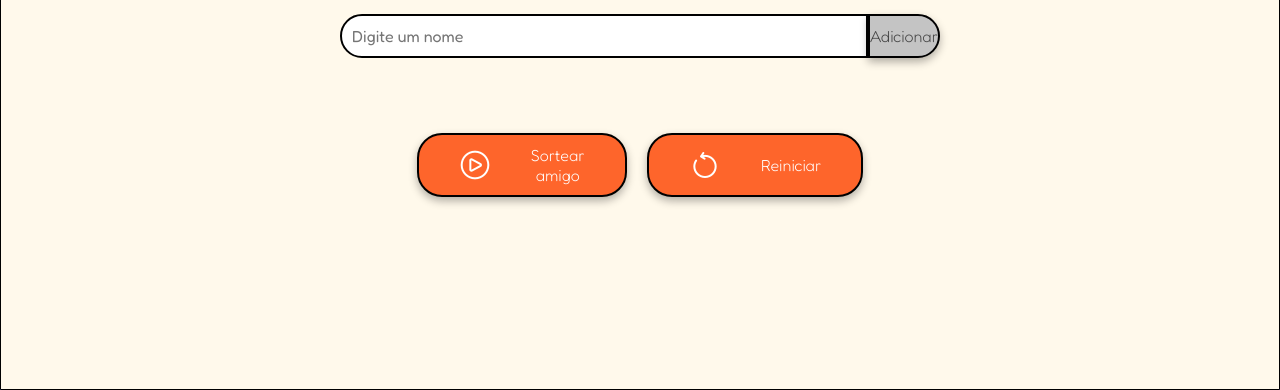
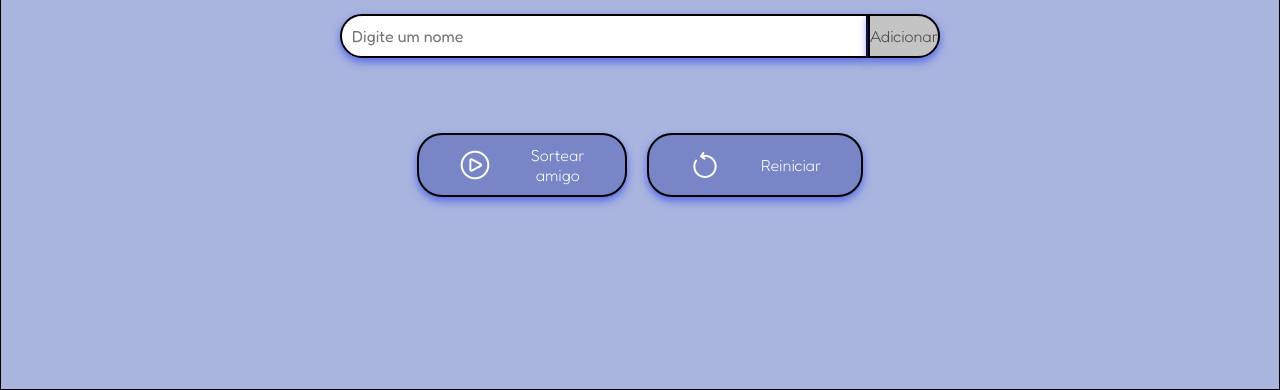
Before and after one commit to inaianebarros/amigo-secreto, a plain HTML site: page index.html in a window 1280 px wide. Shown: the part 410-800 px from the top of the page. Drawn offline with Linux system fonts and the light colour scheme.

Commit message:
Alterar paleta de cores

```diff
--- a/style.css
+++ b/style.css
@@ -1,11 +1,11 @@
 @import url('https://fonts.googleapis.com/css2?family=Fredoka:wght@300;400;600&display=swap');
 
 :root {
-    --color-primary: #4B69FD;
-    --color-secondary: #FFF9EB;
+    --color-primary: #2D336B;
+    --color-secondary: #A9B5DF;
     --color-tertiary: #C4C4C4;
-    --color-button: #fe652b;
-    --color-button-hover: #e55720;
+    --color-button: #7886C7;
+    --color-button-hover: #2D336B;
     --color-text: #444444;
     --color-white: #FFFFFF;
 }
@@ -86,6 +86,7 @@ body {
     border: 2px solid #000;
     border-radius: 25px 0 0 25px;
     font-size: 16px;
+    box-shadow: 0 4px 8px rgba(49, 71, 234, 0.683);
     font-family: 'Fredoka', sans-serif;
 }
 
@@ -115,7 +116,7 @@ button {
     font-size: 16px;
     border: 2px solid #000;
     border-radius: 25px;
-    box-shadow: 0 4px 8px rgba(0, 0, 0, 0.3);
+    box-shadow: 0 4px 8px rgba(49, 71, 234, 0.683);
     cursor: pointer;
 }
 
```
